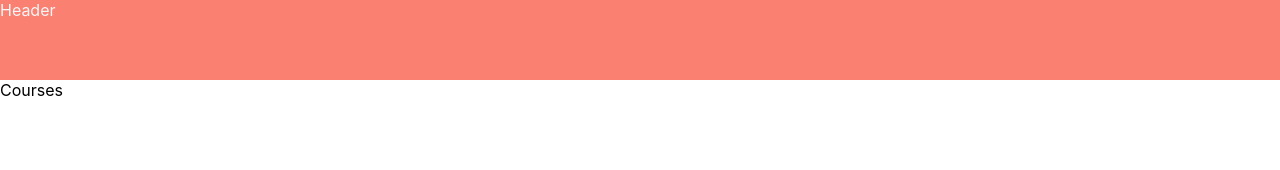
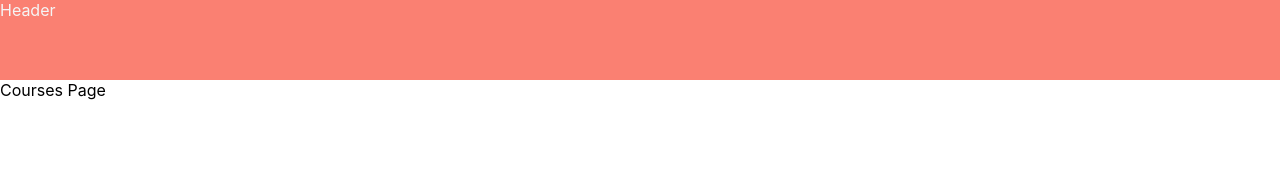
Before and after one commit to namirsab/course-app-showcase-21-4, a React (Create React App) app: page /courses in a window 1280 px wide. Shown: the top 170 px of the page. Built offline with nearby package versions, Linux system fonts and the light colour scheme.

Commit message:
Create dummy CoursesPage component

```diff
--- a/src/App.js
+++ b/src/App.js
@@ -1,6 +1,7 @@
 import { Redirect, Route, Switch } from "react-router-dom";
 import Navigation from "./components/Navigation";
 import "./App.css";
+import CoursesPage from "./pages/CoursesPage";
 
 function App() {
   return <div className="App">
@@ -10,7 +11,7 @@ function App() {
     <main className="App__content">
     <Switch>
       <Route path="/courses">
-        Courses
+        <CoursesPage />
       </Route>
       <Route path="/students">
         Students
--- /dev/null
+++ b/src/pages/CoursesPage.js
@@ -0,0 +1,5 @@
+export default function CoursesPage() {
+  return <p>
+    Courses Page
+  </p>
+}
```
